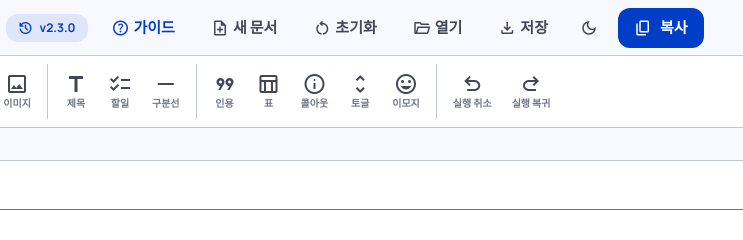
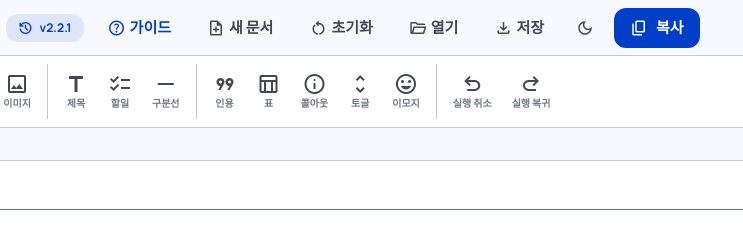
Before and after one commit to dreammaker8054/markdown-editor, a website: page index.html in a window 1280 px wide. Shown: the top 240 px of the page, 384-1127 px from the left. Drawn offline with nearby package versions, Linux system fonts and the light colour scheme; a script that the page names is missing.

Commit message:
Fix: Correct version number to v2.2.1

```diff
--- a/index.html
+++ b/index.html
@@ -164,7 +164,7 @@
 </div>
 <button id="btn-changelog" class="flex items-center gap-1.5 px-3 py-1.5 text-xs font-bold bg-primary/10 text-primary hover:bg-primary hover:text-white rounded-full transition-colors group">
 <span class="material-symbols-outlined text-[16px]">history</span>
-<span class="hidden sm:inline">v2.3.0</span>
+<span class="hidden sm:inline">v2.2.1</span>
 </button>
 <button id="btn-guide" class="text-primary hover:bg-primary-fixed-dim dark:hover:bg-slate-800 px-3 py-1.5 rounded-full text-body-ui font-bold transition-colors flex items-center gap-1 shrink-0" title="마크다운 가이드">
 <span class="material-symbols-outlined text-lg">help</span>
@@ -369,7 +369,7 @@
 <div id="emoji-dropdown" class="hidden fixed w-72 bg-white dark:bg-slate-800 border border-outline-variant dark:border-slate-700 shadow-2xl rounded-2xl p-3 z-50 flex flex-col gap-2 font-body-ui">
   <div class="flex items-center justify-between px-1 border-b border-outline-variant dark:border-slate-700 pb-2">
     <span class="text-xs font-bold text-on-surface dark:text-slate-200">이모지 픽커</span>
-    <span class="text-[10px] text-outline dark:text-slate-400 font-semibold" id="emoji-picker-status">v2.3.0</span>
+    <span class="text-[10px] text-outline dark:text-slate-400 font-semibold" id="emoji-picker-status">v2.2.1</span>
   </div>
   <!-- Search Input -->
   <div class="relative flex items-center">
@@ -644,11 +644,11 @@
           </ul>
         </div>
 
-        <!-- v2.3.0 -->
+        <!-- v2.2.1 -->
         <div class="relative">
           <div class="absolute -left-[31px] top-1.5 bg-primary dark:bg-primary w-2.5 h-2.5 rounded-full ring-4 ring-white dark:ring-slate-900"></div>
           <div class="font-bold text-base text-on-surface dark:text-slate-100 flex items-center gap-2">
-            <span>v2.3.0</span>
+            <span>v2.2.1</span>
             <span class="text-xs font-normal text-outline dark:text-slate-400">2026-06-23</span>
           </div>
           <p class="mt-2 leading-relaxed font-semibold text-primary dark:text-primary-container">다중 포맷 저장(Export) 지원</p>
```
Also changed, not shown: dist/index.html.
